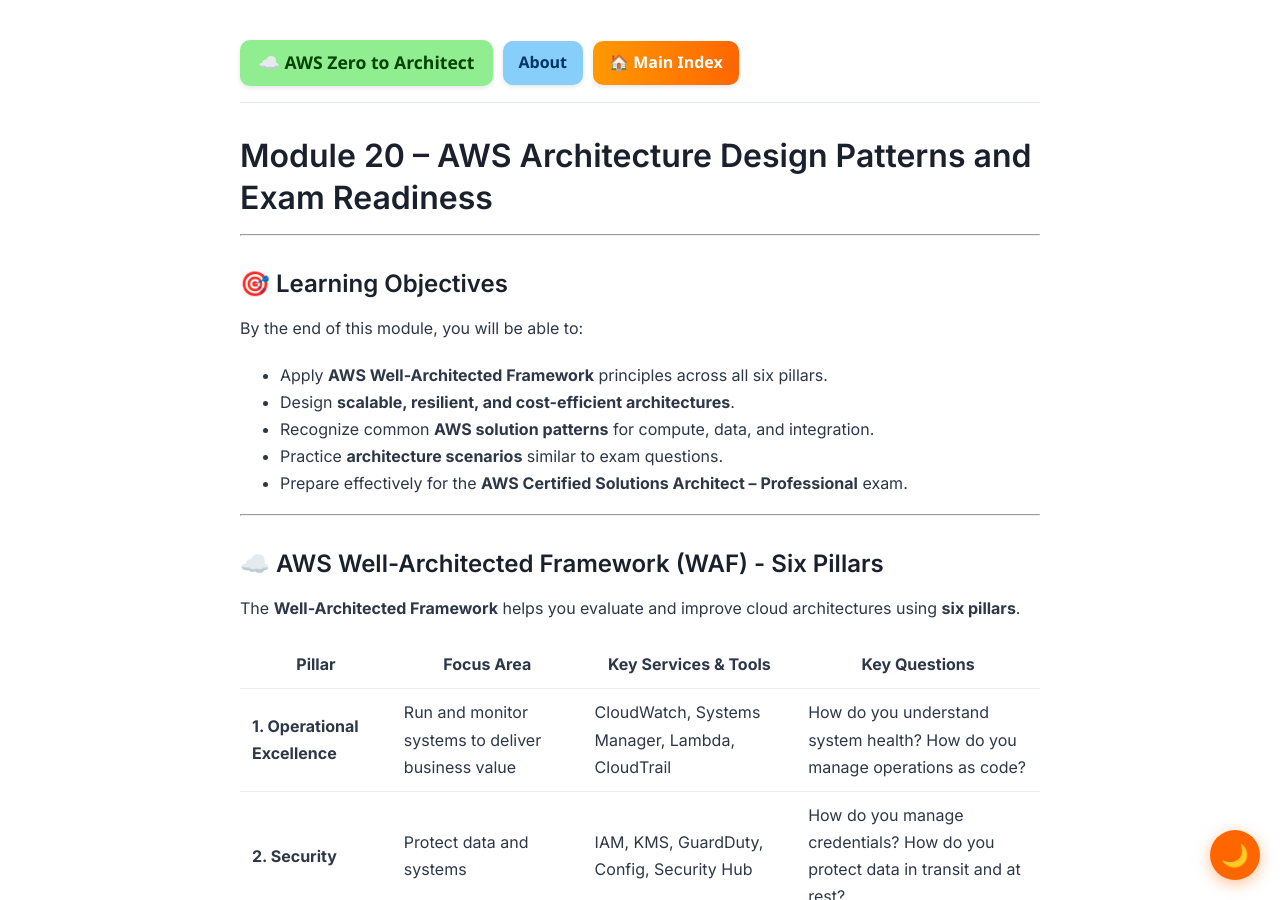
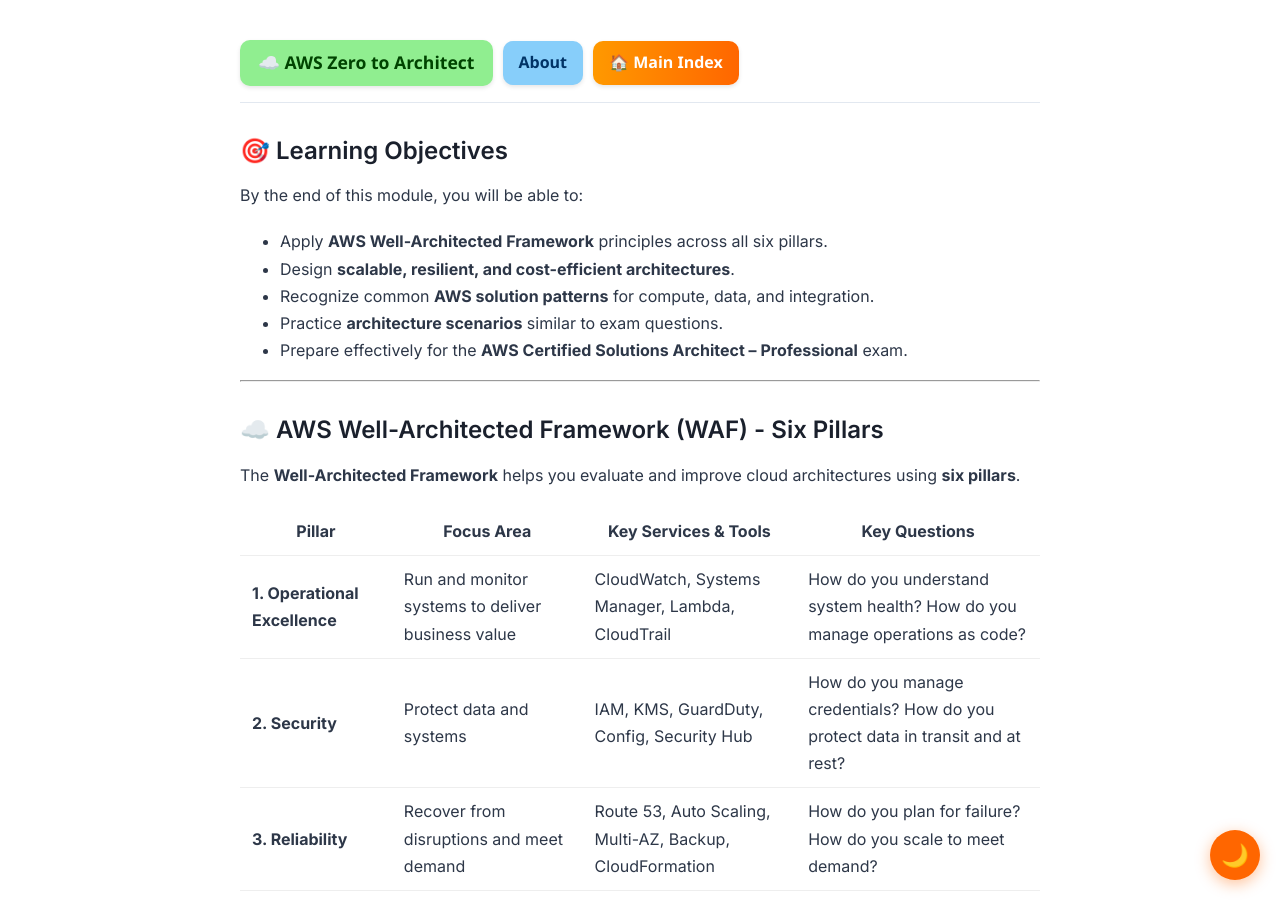
Before and after one commit to asiandevs/aws-zero-to-architect-blog, a Jekyll site: the page built from _posts/2025-11-15-module20-aws-architecture-design-patterns.md, in a window 1280 px wide and 900 px high. Built offline with Jekyll 4.4.1, drawn with Linux system fonts in a browser that asks for light colours; our own code applies the rules of GitHub Pages for plain Markdown files.

Commit message:
Update 2025-11-15-module20-aws-architecture-design-patterns.md

```diff
--- a/_posts/2025-11-15-module20-aws-architecture-design-patterns.md
+++ b/_posts/2025-11-15-module20-aws-architecture-design-patterns.md
@@ -7,9 +7,6 @@ image: /assets/images/capstone.jpg
 description: "Final AWS Architecture Design Patterns and Exam Readiness - Applying the six pillars of AWS Well-Architected Framework"
 ---
 
-#  Module 20 – AWS Architecture Design Patterns and Exam Readiness
-
----
 
 ## 🎯 Learning Objectives
 
```
